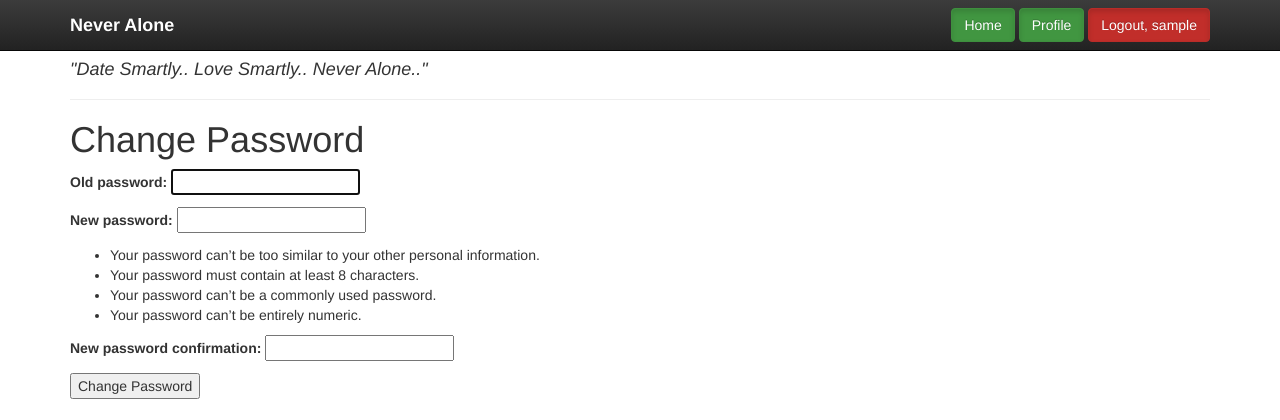
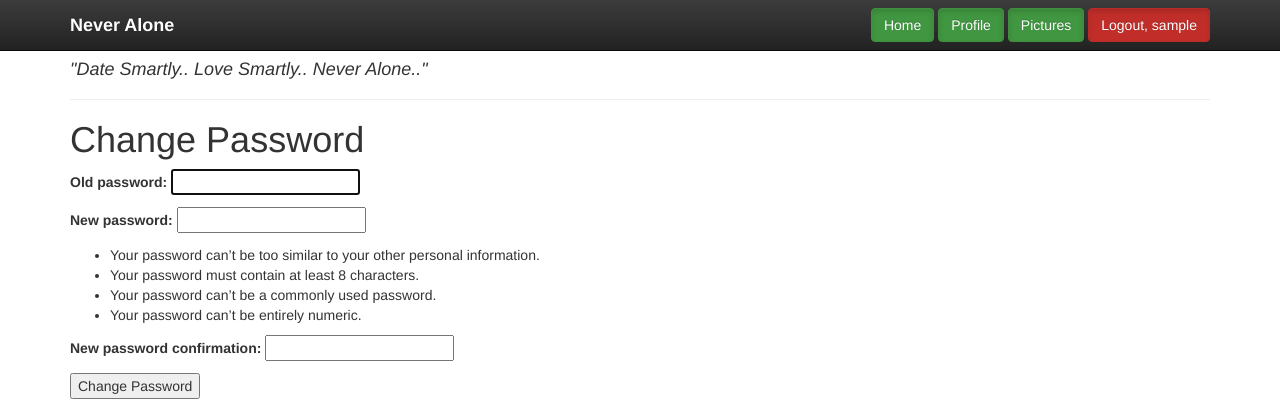
Before and after one commit to rjollet/NeverAloneNTHU, a Django app: page /app/profile/passwordchange/ in a window 1280 px wide. Shown: the top 420 px of the page. Run offline with Django 3.2, Linux system fonts and the light colour scheme; the visitor is signed in with stand-in values (Sample User, id 1); some libraries are stand-ins or nearby versions.

Commit message:
add pictures button

```diff
--- a/templates/app/app.html
+++ b/templates/app/app.html
@@ -11,6 +11,7 @@
   {% csrf_token %}
   <a href="/" type="button" class="btn btn-md btn-success active" role="button">Home</a>
   <a href="/app/profile/" type="button" class="btn btn-md btn-success active" role="button">Profile</a>
+  <a href="/app/pictures/" type="button" class="btn btn-md btn-success active" role="button">Pictures</a>
   <a href="/logout/" type="button" class="btn btn-md btn-danger active" role="button">Logout, {{user.username}}</a>
 {% endblock %}
 
```
